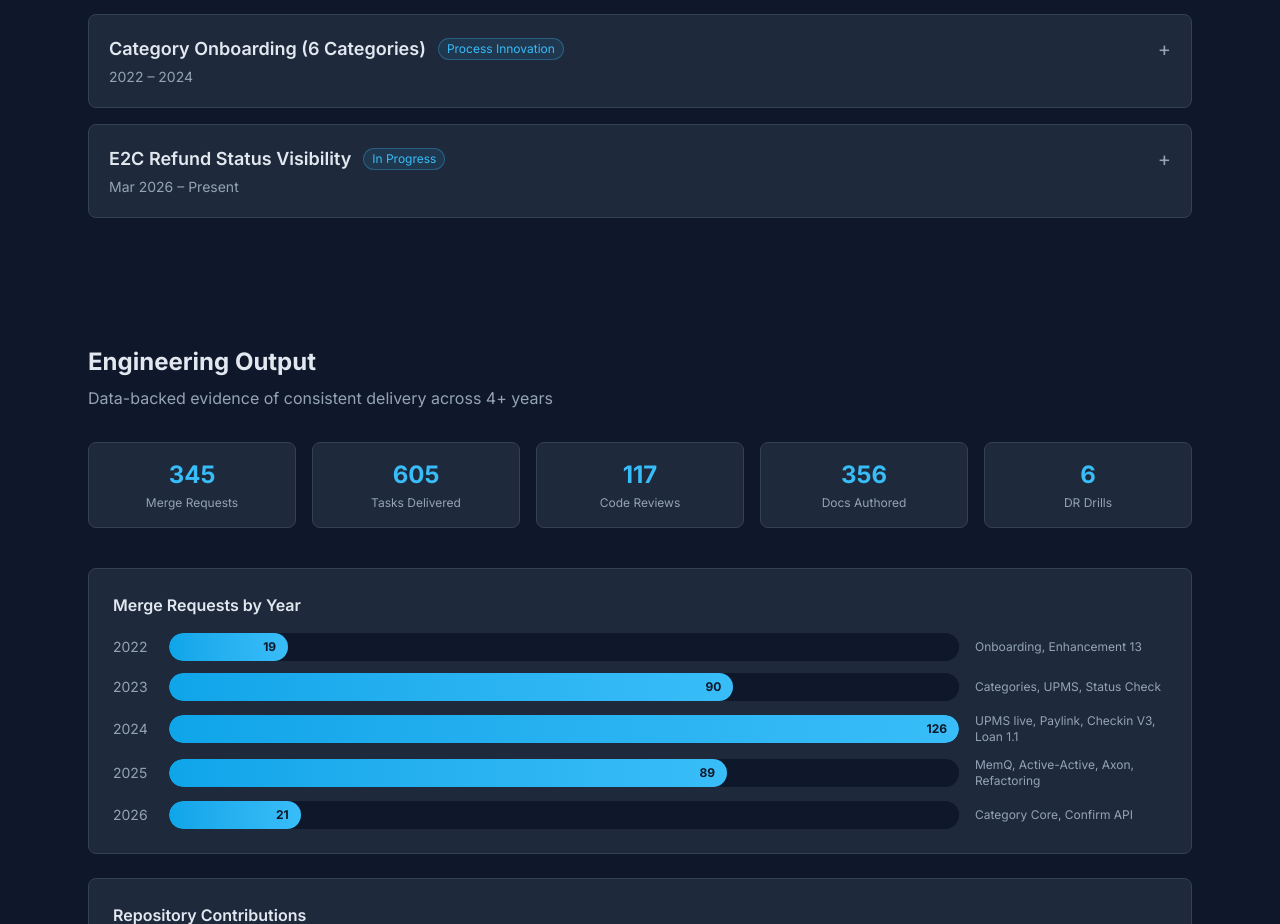
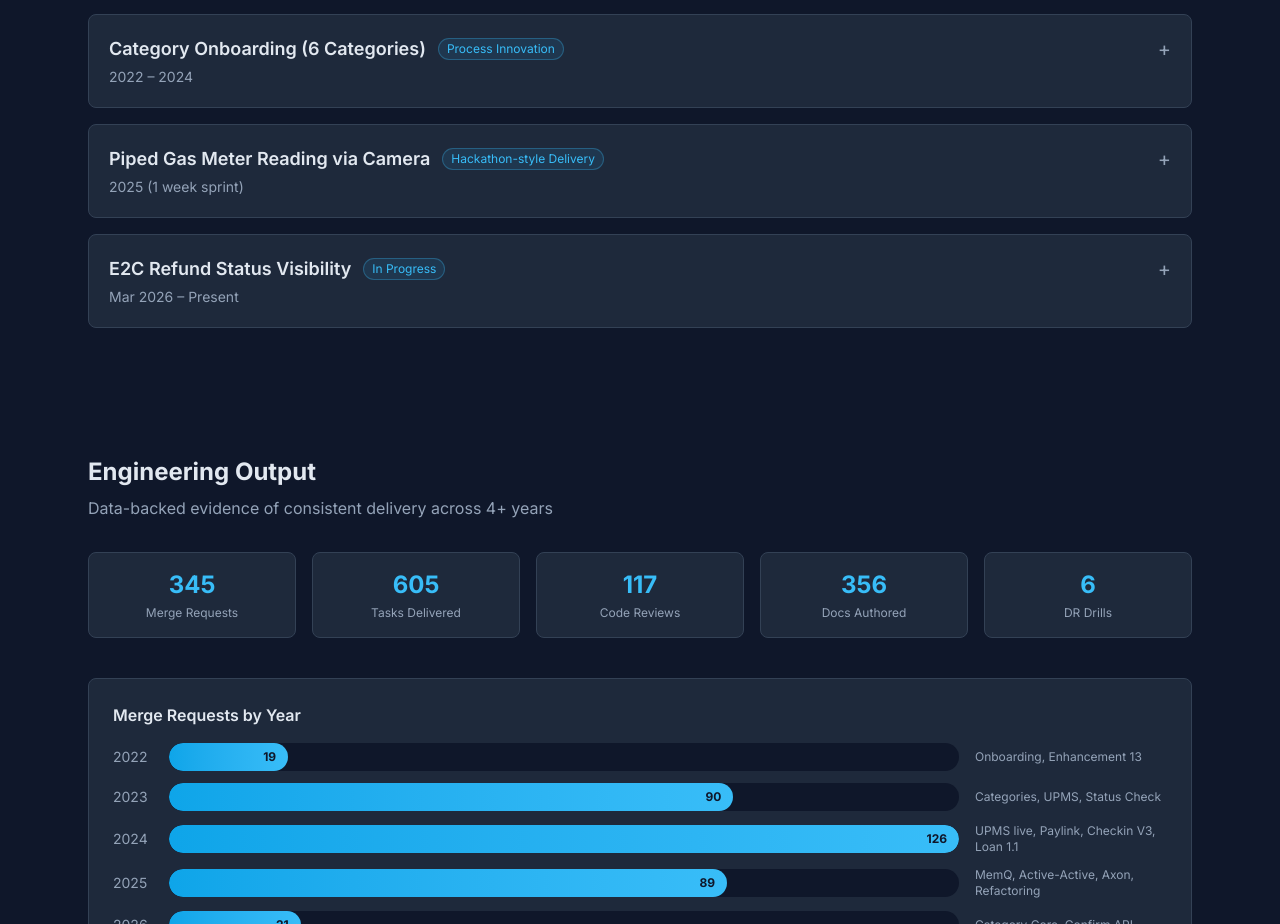
Before and after one commit to arjunprsd/portfolio, a Next.js app: page /arjunprasad.github.io/ in a window 1280 px wide. Shown: the part 3064-3988 px from the top of the page. Built offline with nearby package versions, Linux system fonts and the light colour scheme.

Commit message:
add Gas Meter Reading project

```diff
--- a/src/app/data/portfolio.ts
+++ b/src/app/data/portfolio.ts
@@ -188,6 +188,22 @@ export const projects = [
     techStack: ["Java", "BBPS Protocol", "Catalogue Service", "Process Design"],
   },
   {
+    title: "Piped Gas Meter Reading via Camera",
+    period: "2025 (1 week sprint)",
+    tag: "Hackathon-style Delivery",
+    problem:
+      "Piped gas billers relied on manual door-to-door meter reading — sending field agents to every customer's house to note readings before generating bills. Costly, slow, and error-prone.",
+    solution:
+      "Built end-to-end integration in 1 week (contract finalization to production): camera-based meter reading capture in PhonePe app → submit to biller → biller generates bill → user pays instantly. First-of-its-kind integration — only PhonePe supports this flow.",
+    impact: [
+      { metric: "Time to Production", before: "N/A", after: "1 week (contract to live)" },
+      { metric: "Manual Labor", before: "Field agents visit every home", after: "Eliminated (user self-service)" },
+      { metric: "Industry Recognition", before: "N/A", after: "Demonstrated at GFF 2025 (Global Fintech Festival)" },
+      { metric: "Market Position", before: "No app supported this", after: "PhonePe-exclusive integration" },
+    ],
+    techStack: ["Java", "BBPS Protocol", "Camera Integration", "Biller API", "Production Deploy"],
+  },
+  {
     title: "E2C Refund Status Visibility",
     period: "Mar 2026 – Present",
     tag: "In Progress",
```
